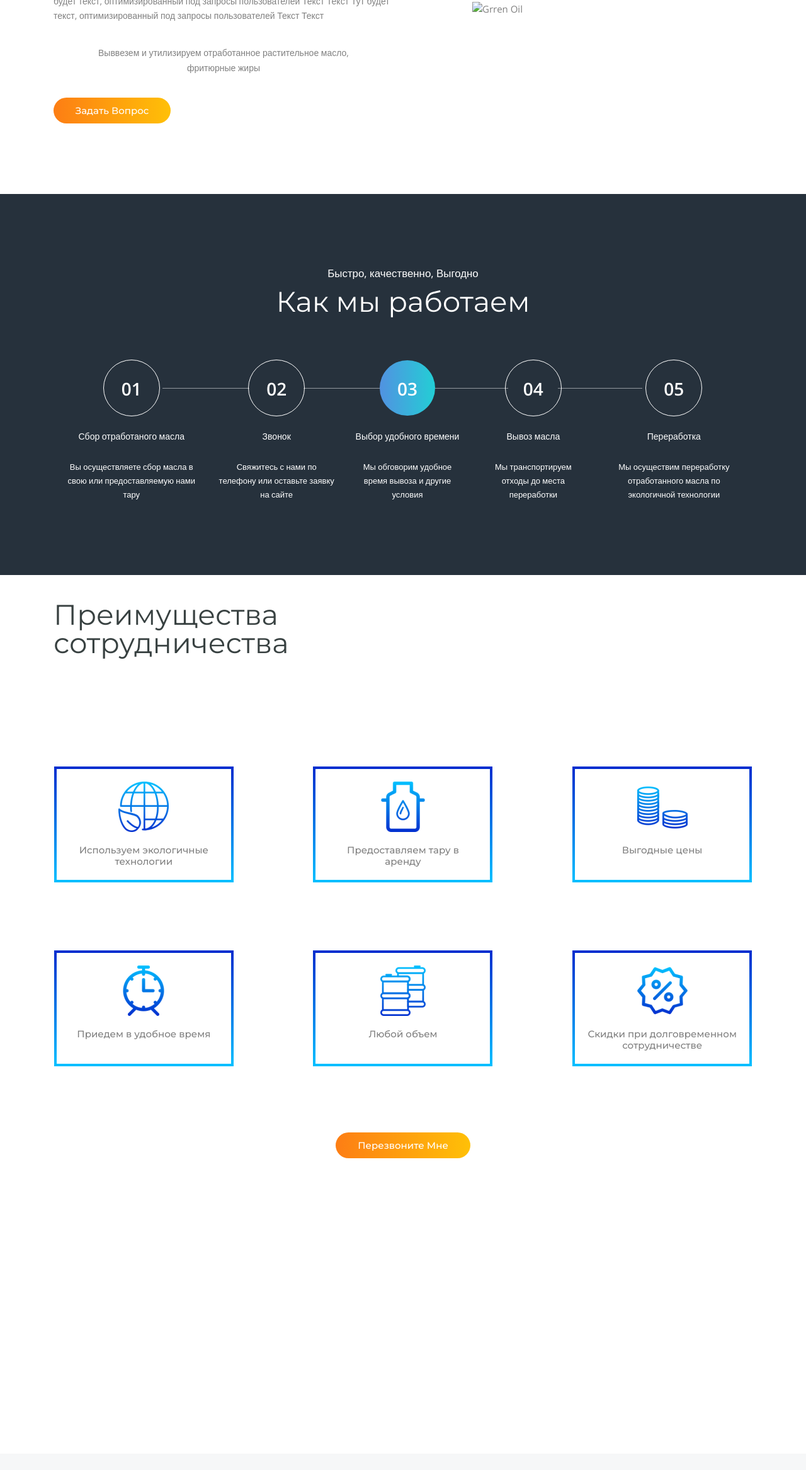
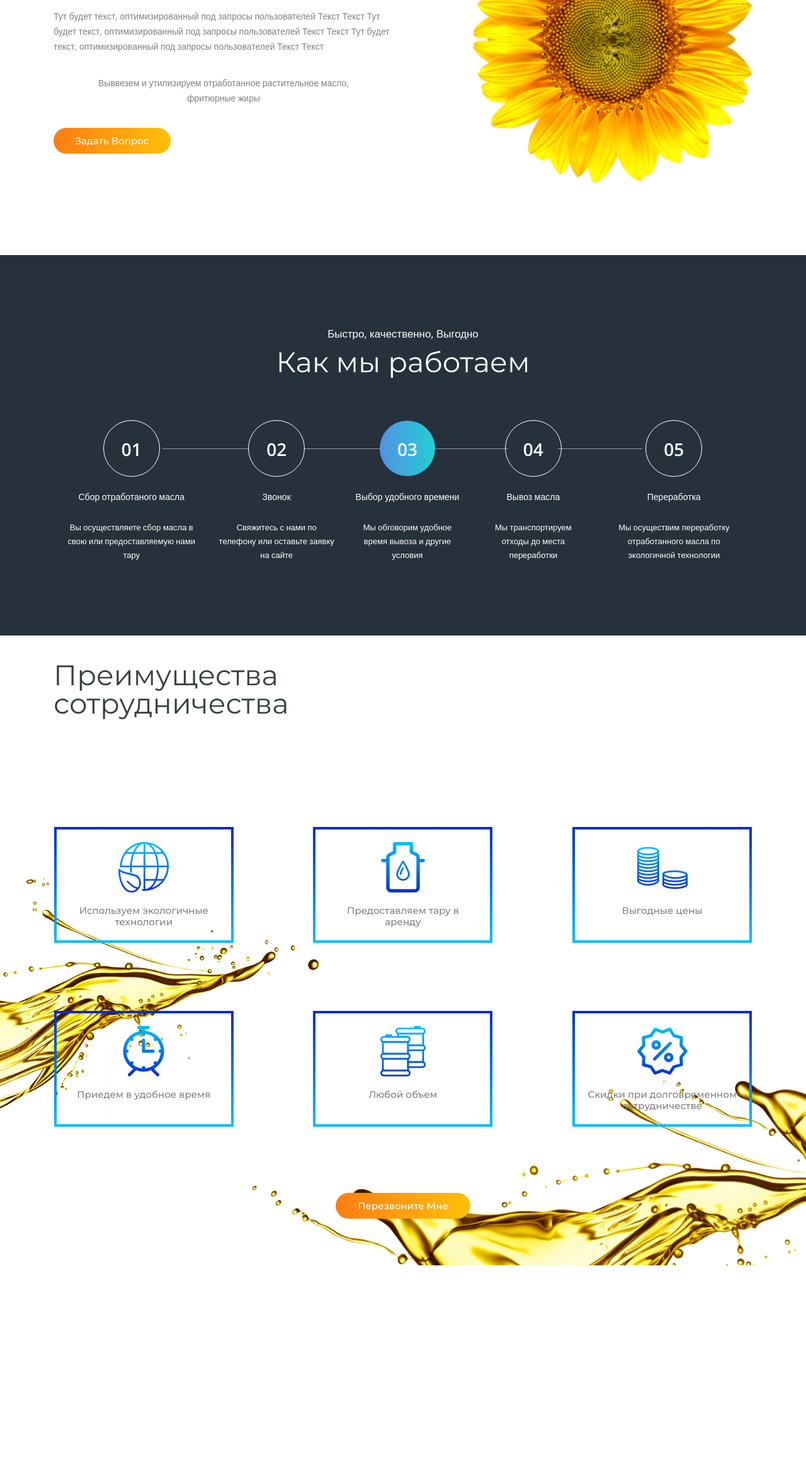
Before and after one commit to lesnik-samara/greenoil, a website: page index.html in a window 1280 px wide. Shown: the part 1205-3539 px from the top of the page at 63% size. Drawn offline with nearby package versions, Linux system fonts and the light colour scheme; the site is published under a folder, as on GitHub Pages, so addresses that start at the root find nothing.

Commit message:
change directory pic

```diff
--- a/index.html
+++ b/index.html
@@ -237,7 +237,7 @@
                 <a href="#our-team" class="button btnsecondary gradient-btn pagescroll mb-sm-0 mb-4">Задать вопрос</a>
             </div>
             <div class="col-lg-5 offset-lg-1 col-md-5 col-sm-5 wow fadeInRight" data-wow-delay="300ms">
-                <div class="image"><img alt="Grren Oil" src="/pics/podsolnuh_small.png"></div>
+                <div class="image"><img alt="Grren Oil" src="pics/podsolnuh_small.png"></div>
             </div>
         </div>
     </div>
@@ -296,10 +296,10 @@
 <section class="advantages">
 
     <div class="adv-bg-left">
-        <img src="/pics/oil2.png" alt="">
+        <img src="pics/oil2.png" alt="">
     </div>
     <div class="adv-bg-right">
-        <img src="/pics/oil.png" alt="">
+        <img src="pics/oil.png" alt="">
     </div>
 
     <div class="container">
@@ -574,7 +574,7 @@
             <div class="col-md-12 col-sm-12">
                 <div id="partners-slider" class="owl-carousel">
                     <div class="item">
-                        <div class="logo-item"> <img alt="" src="/pics/blinka.png"></div>
+                        <div class="logo-item"> <img alt="" src="pics/blinka.png"></div>
                     </div>
                     <div class="item">
                         <div class="logo-item"><img alt="" src="images/logo-2.png"></div>
@@ -630,7 +630,7 @@
                 <div class="row align-items-center">
                     <div class="col-lg-4 col-md-12 text-center">
                         <div class="testimonial-round d-inline-block">
-                            <img src="/pics/blinka.png" alt="">
+                            <img src="pics/blinka.png" alt="">
                         </div>
                         <h4 class="defaultcolor font-light top15"><a href="#.">Сеть быстрого <br>питания “Блинка”</a></h4>
                         <p>г. Самара</p>
```
